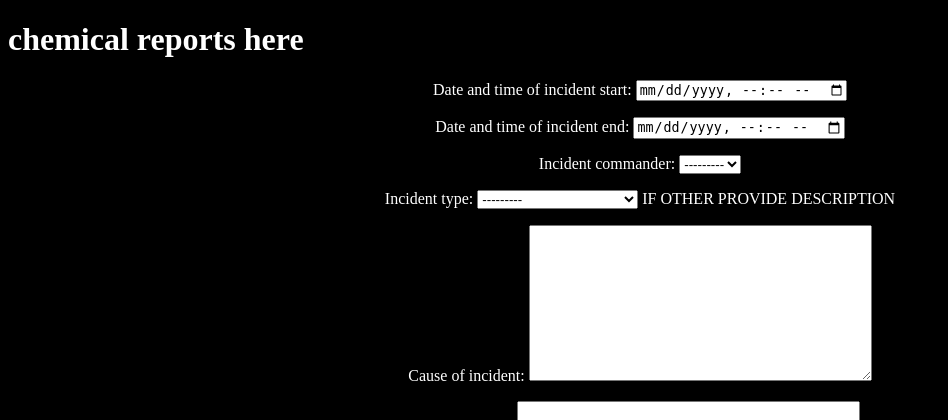
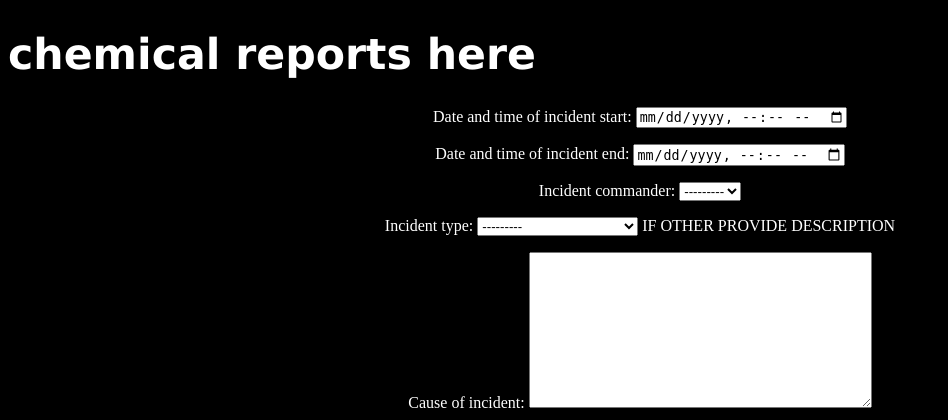
Before and after one commit to Liteztv/Incident-Report, a Django app: page /Report/Chemical in a window 1280 px wide. Shown: the top 420 px of the page, without its empty margins (0-948 px from the left). Run offline with Django 4.2, Linux system fonts and the light colour scheme; data comes from the database, SQL or seed files in the repository.

Commit message:
more style

```diff
--- a/Incident/Report/templates/Report/home.html
+++ b/Incident/Report/templates/Report/home.html
@@ -26,6 +26,6 @@
         <form action="/Report/Secure" type="POST">
             <button class ="menuButton" type="submit" value="Security Incident">Security Incident</button>
             </form>
-
+</div>
 
 {% endblock %}
--- a/Incident/templates/base.html
+++ b/Incident/templates/base.html
@@ -13,6 +13,12 @@
             body{
                 background-color: black;
                 color: white;
+            }
+            h1{
+                font-family: Verdana, Geneva, Tahoma, sans-serif;
+                font-size: 32pt;
+                font-style: none;
+                font-weight: none;
             }
             button.menuButton{
                 align-self: center;
```
